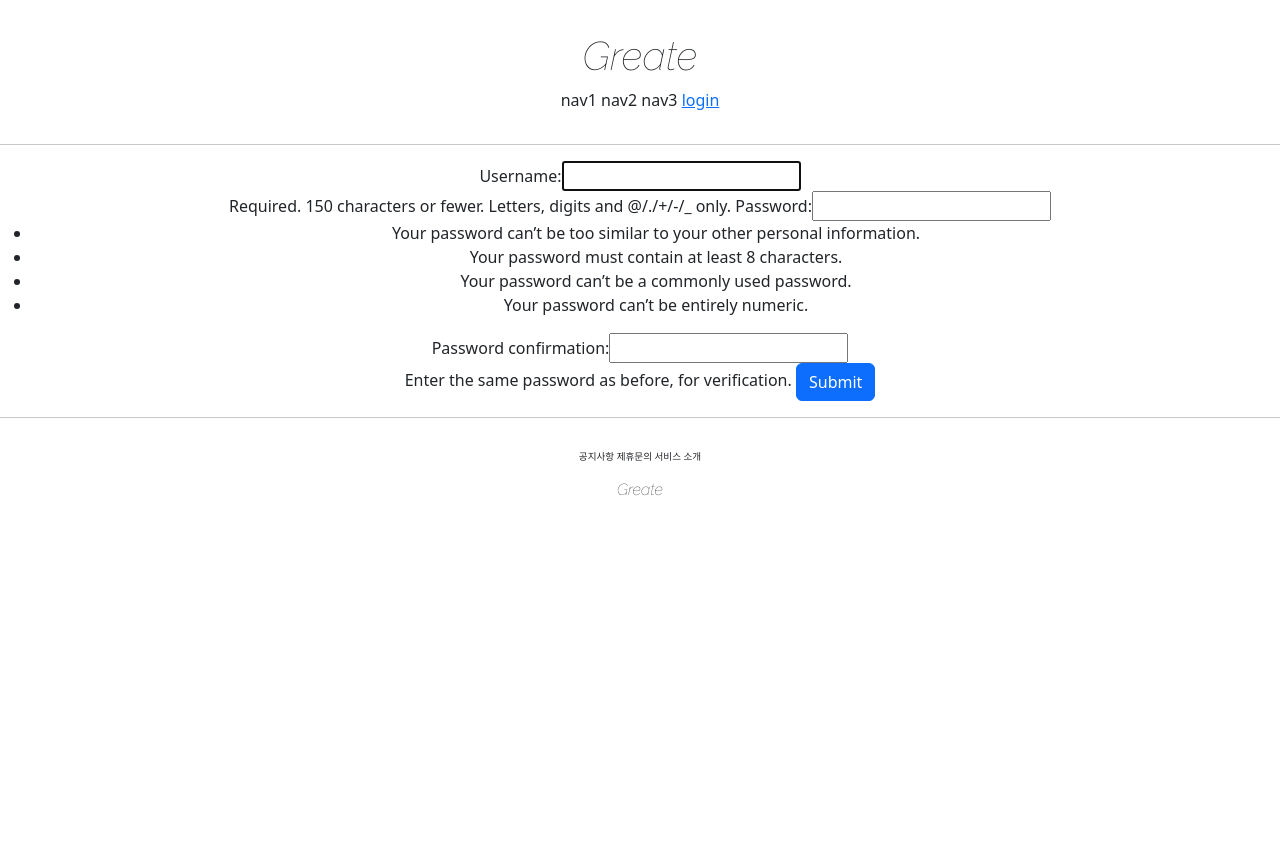
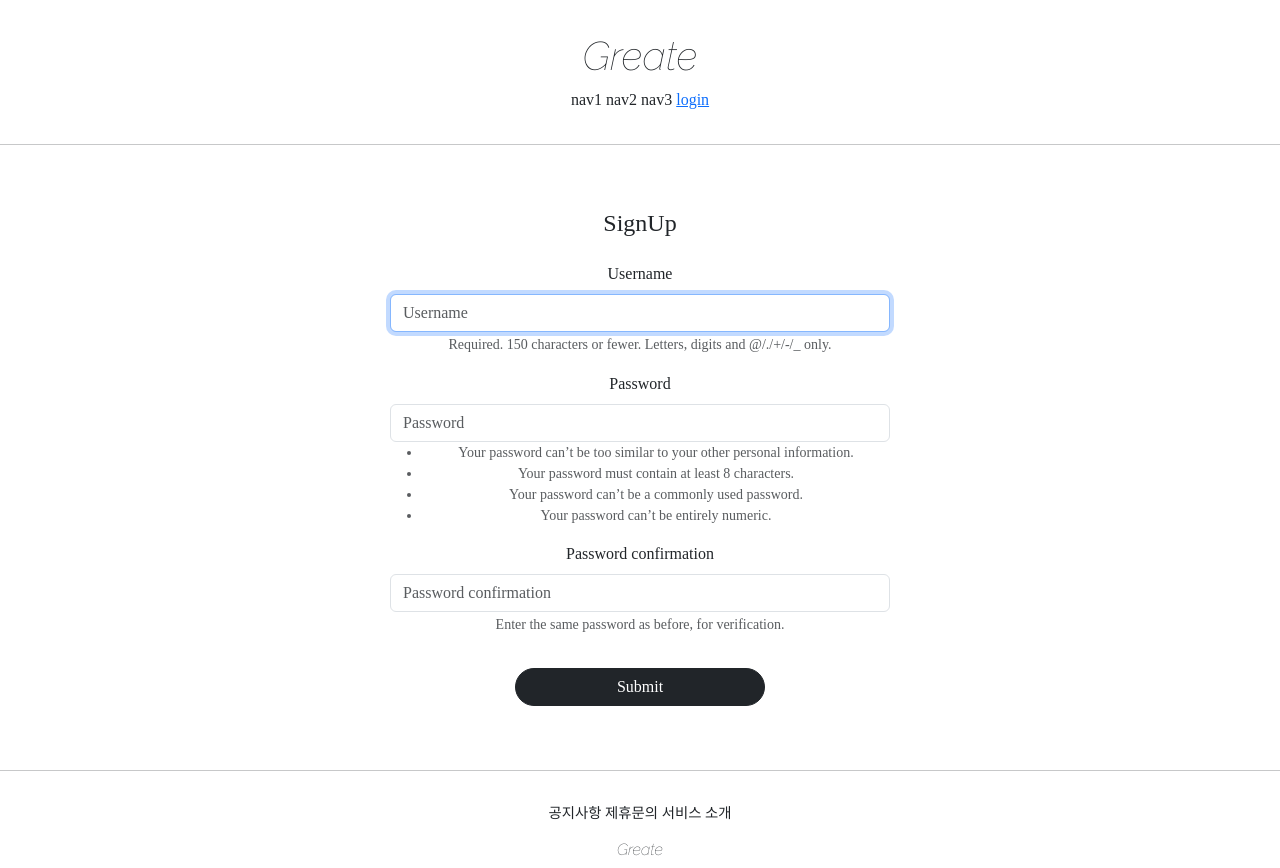
Before and after one commit to arron-k/greate, a Django app: page /account/create/ in a window 1280 px wide. Before the commit the page ends 496 px from the top, so only its background shows below. Run offline with Django 3.2, Linux system fonts and the light colour scheme; some libraries are stand-ins or nearby versions.

Commit message:
django course 23 commit

```diff
--- a/accountapp/templates/accountapp/create.html
+++ b/accountapp/templates/accountapp/create.html
@@ -1,13 +1,18 @@
 {% extends 'base.html' %}
+{% load bootstrap4 %}
 
 {% block contents %}
-
-  <div style="text-align: center">
-    <form action="{% url 'accountapp:create' %}" method="post">
-      {% csrf_token %}
-      {{ form }}
-      <input type="submit" class="btn btn-primary">
-    </form>
+  <div style="text-align: center; max-width: 500px; margin: 4rem auto">
+    <div class="mb-4">
+      <h4>SignUp</h4>
+    </div>
+    <div>
+      <form action="{% url 'accountapp:create' %}" method="post">
+        {% csrf_token %}
+        {% bootstrap_form form %}
+        <input type="submit" class="btn btn-dark rounded-pill col-6 mt-3">
+      </form>
+    </div>
   </div>
 
 {% endblock %}
--- a/greate/settings.py
+++ b/greate/settings.py
@@ -51,6 +51,7 @@
     'django.contrib.sessions',
     'django.contrib.messages',
     'django.contrib.staticfiles',
+    'bootstrap4',
     'accountapp',
 ]
 
--- a/static/base.css
+++ b/static/base.css
@@ -6,7 +6,7 @@
     margin-top: 2rem
 }
 .greate_footer_button{
-    font-size: .6rem;
+    font-size: .9rem;
 }
 .greate_footer_logo{
     margin-top: 1rem;
--- a/templates/base.html
+++ b/templates/base.html
@@ -3,7 +3,7 @@
 
 {% include 'head.html' %}
 
-<body>
+<body style="font-family: 'NanumSquareR';">
     {% include 'header.html' %}
     <hr>
     {% block contents %}
--- a/templates/head.html
+++ b/templates/head.html
@@ -15,4 +15,27 @@
 
     <!-- DEFAULT CSS LINK -->
     <link rel="stylesheet" type="text/css" href="{% static 'base.css' %}">
+
+    <style>
+        @font-face {
+            font-family: 'NanumSquareB';
+            scr: local('NanumSquareB');
+            url("{% static 'fonts/NanumSquareB.otf' %}") format("opentype");
+        }
+        @font-face {
+            font-family: 'NanumSquareEB';
+            scr: local('NanumSquareEB');
+            url("{% static 'fonts/NanumSquareEB.otf' %}") format("opentype");
+        }
+        @font-face {
+            font-family: 'NanumSquareL';
+            scr: local('NanumSquareL');
+            url("{% static 'fonts/NanumSquareL.otf' %}") format("opentype");
+        }
+        @font-face {
+            font-family: 'NanumSquareR';
+            scr: local('NanumSquareR');
+            url("{% static 'fonts/NanumSquareR.otf' %}") format("opentype");
+        }
+    </style>
 </head>
```
Also changed, not shown: accountapp/templates/accountapp/login.html (+6 -4 lines), static/fonts/NanumSquareB.otf (added), static/fonts/NanumSquareEB.otf (added), static/fonts/NanumSquareL.otf (added), static/fonts/NanumSquareR.otf (added).
